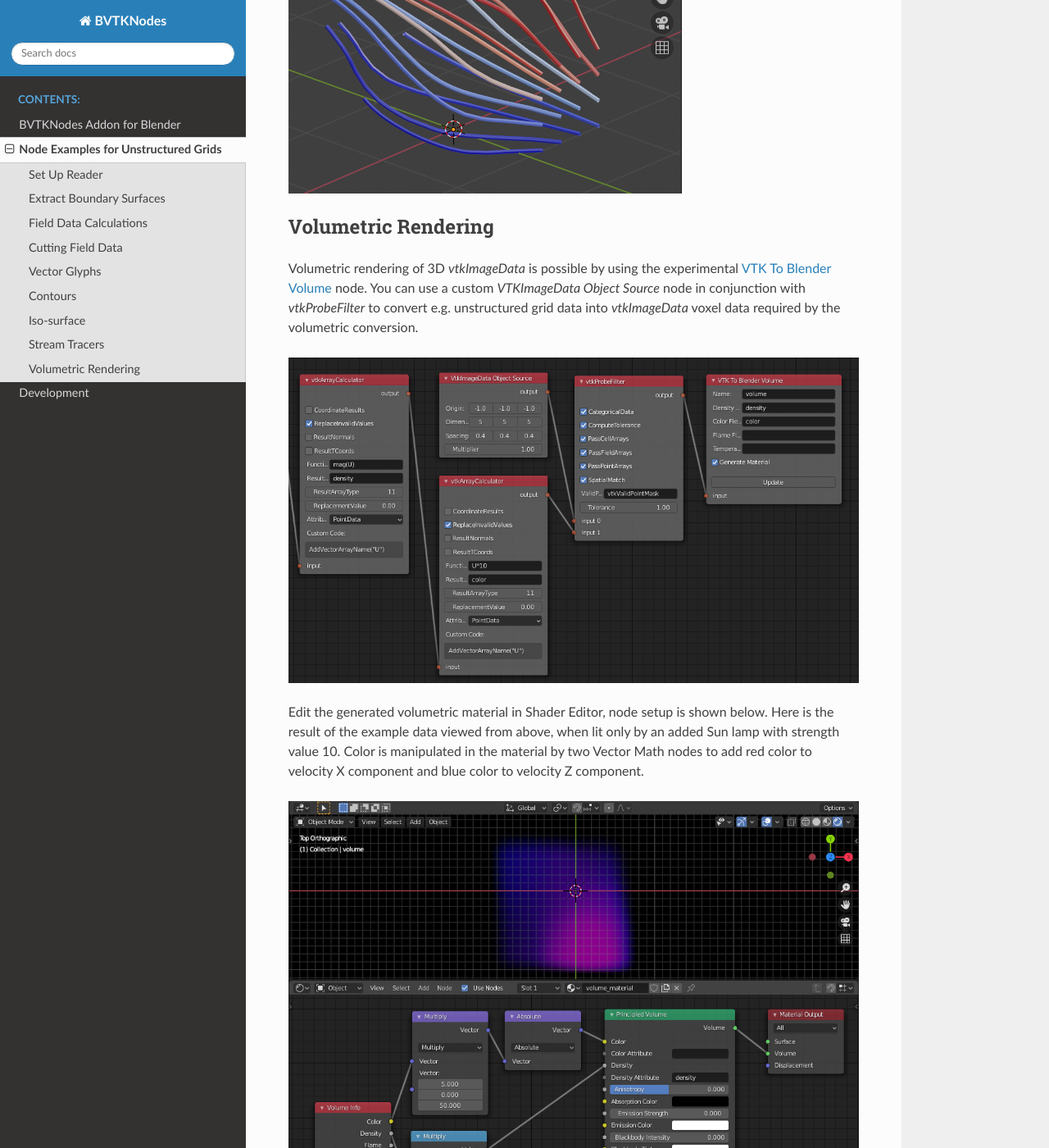
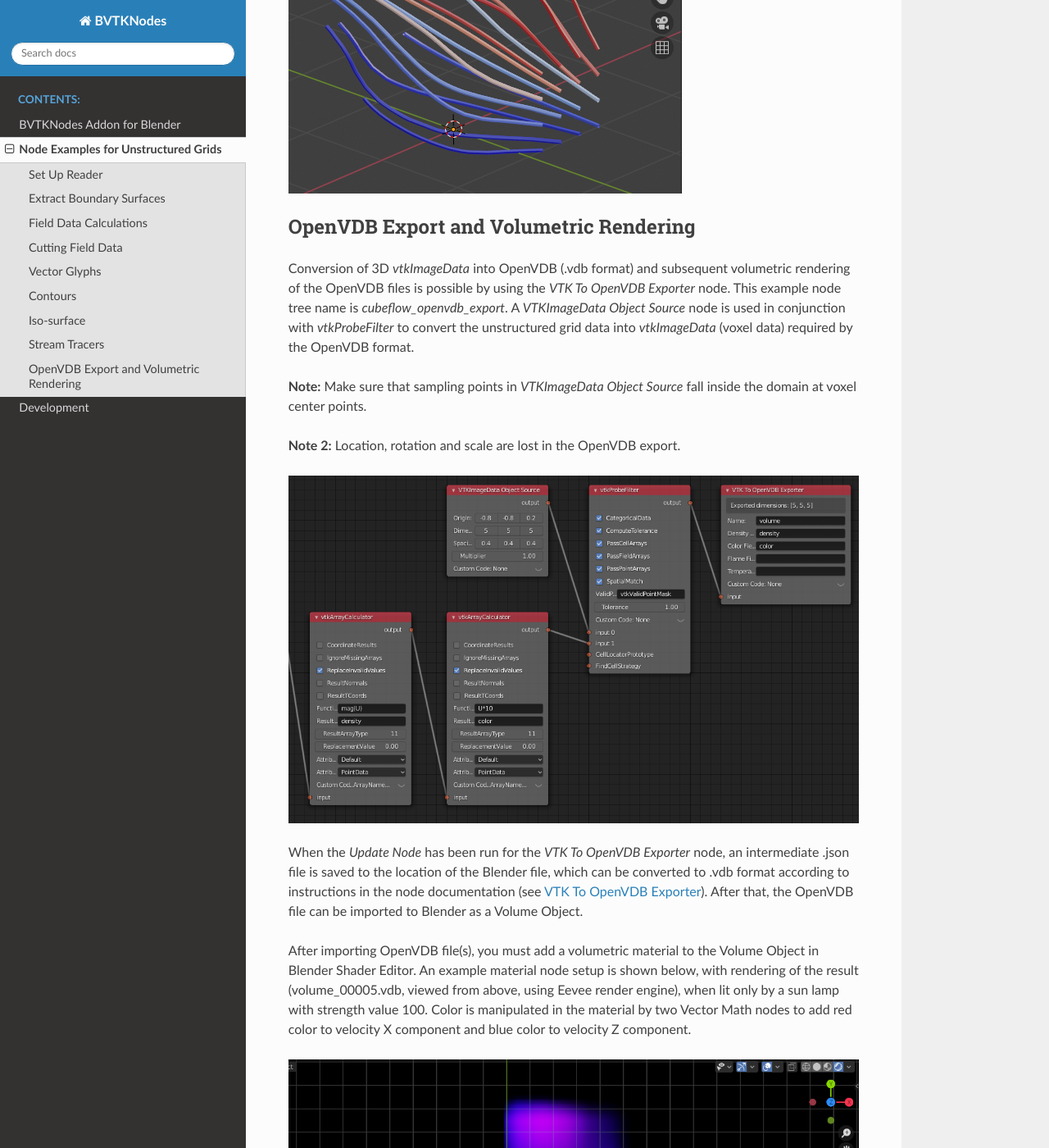
Before and after one commit to simboden/BVtkNodes, a Sphinx documentation site: the page built from docs/ug_nodes.rst, in a window 1280 px wide and 1400 px high, scrolled down 10107 px. Shown: the whole window at 82% size. Built offline with Sphinx 7.4.7 and the Read the Docs theme 2.0.0, drawn with Linux system fonts in a browser that asks for light colours.

Commit message:
Docs: ug_nodes: Volumetric rendering

```diff
--- a/docs/BVTKNodes.rst
+++ b/docs/BVTKNodes.rst
@@ -544,6 +544,7 @@ To OpenVDB Exporter* node described next. If `pyopenvdb` becomes
 a standard part of Blender one day, this node can be resurrected.
 
 
+.. _VTKToOpenVDBExporter:
 
 VTK To OpenVDB Exporter
 ^^^^^^^^^^^^^^^^^^^^^^^
--- a/docs/ug_nodes.rst
+++ b/docs/ug_nodes.rst
@@ -267,21 +267,37 @@ Here is the result in 3D Viewport shown in Material Preview Mode:
 
 .. _volumetric_rendering:
 
-Volumetric Rendering
---------------------
+OpenVDB Export and Volumetric Rendering
+---------------------------------------
 
-Volumetric rendering of 3D *vtkImageData* is possible by using the
-experimental :ref:`VTKToBlenderVolume` node. You can use a custom
-*VTKImageData Object Source* node in conjunction with *vtkProbeFilter*
-to convert e.g. unstructured grid data into *vtkImageData* voxel data
-required by the volumetric conversion.
+Conversion of 3D *vtkImageData* into OpenVDB (.vdb format) and
+subsequent volumetric rendering of the OpenVDB files is possible by
+using the *VTK To OpenVDB Exporter* node. This example node tree name
+is *cubeflow_openvdb_export*. A *VTKImageData Object Source* node is
+used in conjunction with *vtkProbeFilter* to convert the unstructured
+grid data into *vtkImageData* (voxel data) required by the OpenVDB
+format.
+
+**Note:** Make sure that sampling points in *VTKImageData Object
+Source* fall inside the domain at voxel center points.
+
+**Note 2:** Location, rotation and scale are lost in the OpenVDB export.
 
 .. image:: images/ug_volumetrics_nodesetup.png
 
-Edit the generated volumetric material in Shader Editor, node setup is
-shown below. Here is the result of the example data viewed from above,
-when lit only by an added Sun lamp with strength value 10. Color is
-manipulated in the material by two Vector Math nodes to add red color
-to velocity X component and blue color to velocity Z component.
+When the *Update Node* has been run for the *VTK To OpenVDB Exporter*
+node, an intermediate .json file is saved to the location of the
+Blender file, which can be converted to .vdb format according to
+instructions in the node documentation (see
+:ref:`VTKToOpenVDBExporter`). After that, the OpenVDB file can be
+imported to Blender as a Volume Object.
+
+After importing OpenVDB file(s), you must add a volumetric material to
+the Volume Object in Blender Shader Editor. An example material node
+setup is shown below, with rendering of the result (volume_00005.vdb,
+viewed from above, using Eevee render engine), when lit only by a
+sun lamp with strength value 100. Color is manipulated in the
+material by two Vector Math nodes to add red color to velocity X
+component and blue color to velocity Z component.
 
 .. image:: images/ug_volumetrics_result.png
```
Also changed, not shown: docs/images/ug_volumetrics_nodesetup.png, docs/images/ug_volumetrics_result.png, 1 other file.
